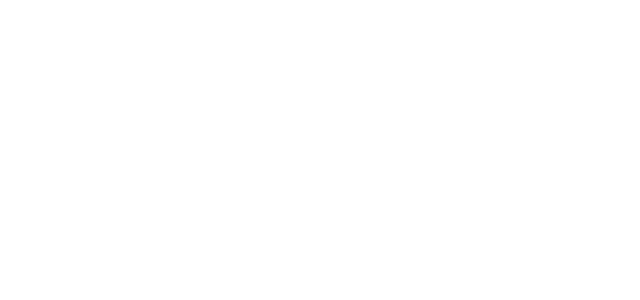
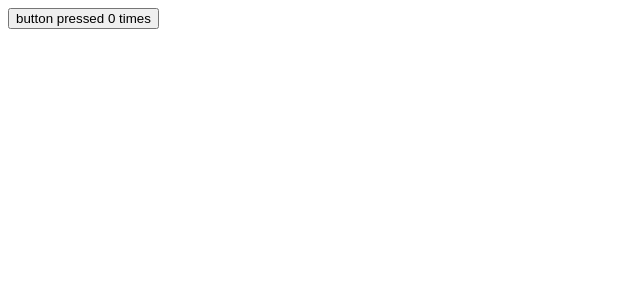
Before and after one commit to sdaniel1995/Twitter-Clone, a React (Create React App) app: page / in a window 1280 px wide. Shown: the top 300 px of the page, without its empty margins (0-640 px from the left). Built offline with nearby package versions, Linux system fonts and the light colour scheme.

Commit message:
Cleaned file structure

```diff
--- a/src/App.tsx
+++ b/src/App.tsx
@@ -1,8 +1,10 @@
 import React from 'react';
+import Counter from './components/Counter'
 
 function App() {
   return (
     <div>
+      <Counter/>
     </div>
   );
 }
--- /dev/null
+++ b/src/components/Counter.tsx
@@ -0,0 +1,13 @@
+import { useState } from 'react'
+
+const Counter = () => {
+    const [count, setCounter] = useState(0)
+
+    return (
+        <div>
+            <button onMouseOver={() => {setCounter(count+1)}}>button pressed {count} times </button>
+        </div>
+    )
+}
+
+export default Counter
```
